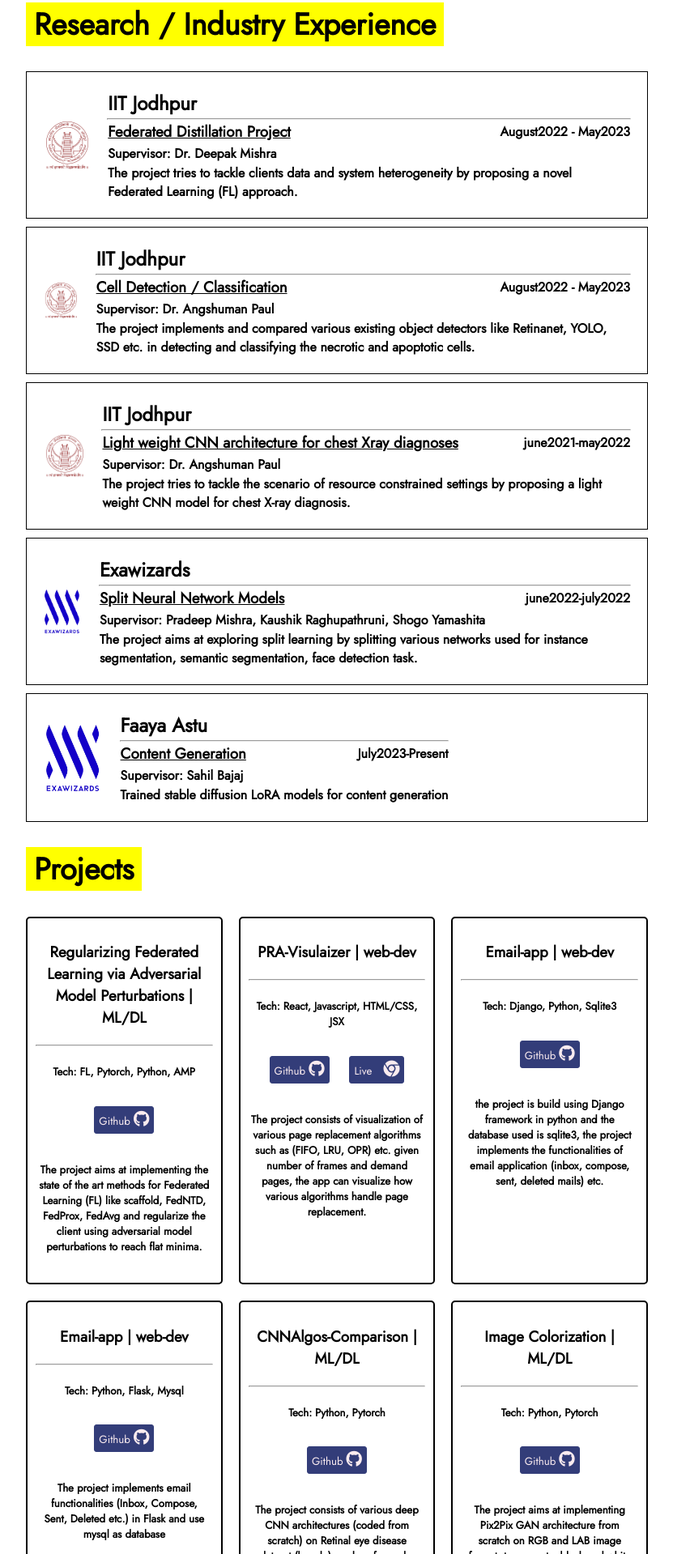
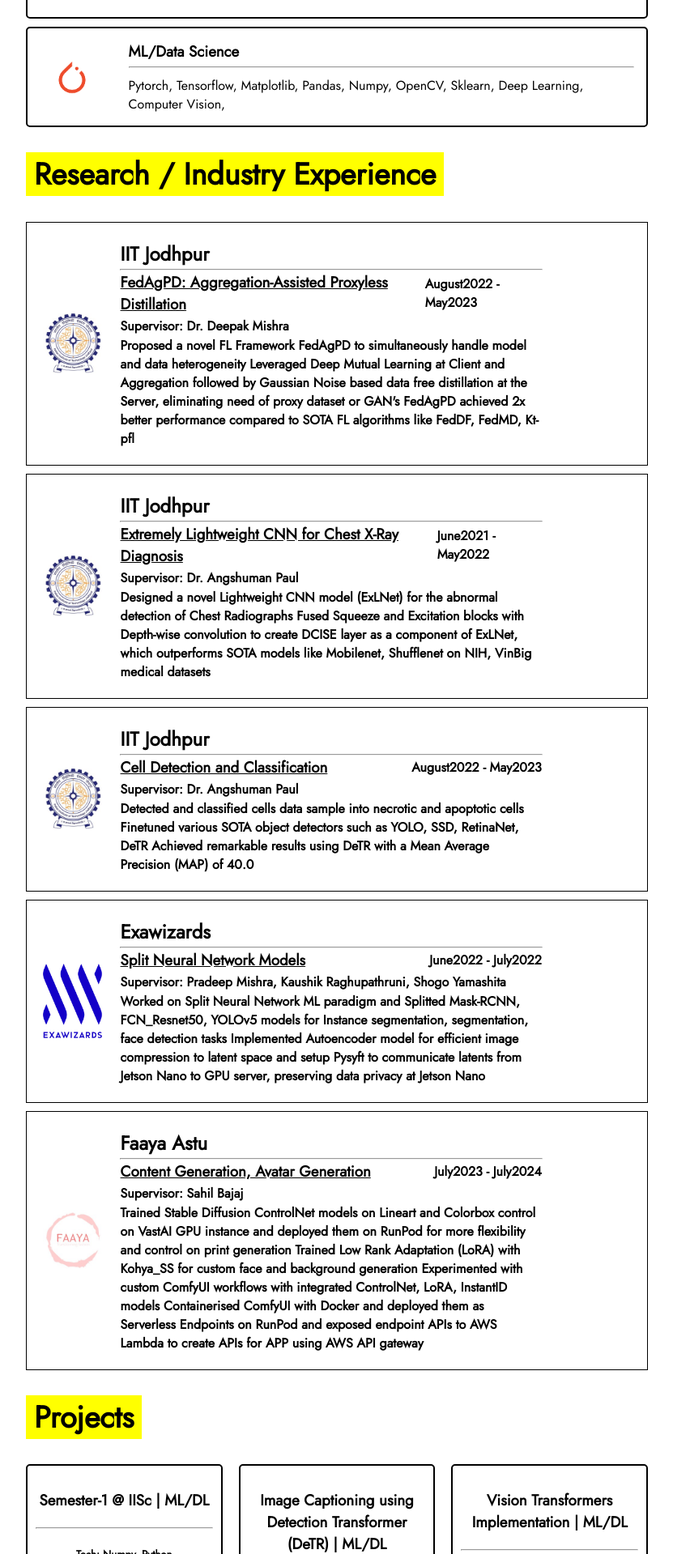
Before and after one commit to nirbhay-design/portfolio-django, a Django app: page / in a window 1280 px wide. Shown: the part 1909-3828 px from the top of the page at 81% size, without its empty margins (224-1055 px from the left). Run offline with Django 4.2, Linux system fonts and the light colour scheme; some libraries are stand-ins or nearby versions.

Commit message:
updating website

```diff
--- a/app_portfolio/views.py
+++ b/app_portfolio/views.py
@@ -18,7 +18,38 @@ def home(request):
     skill_images = ['django_image.png', 'nodejs_image.png', 'pytorch_image.png', 'flask_image.png', 'react_image.png', 'tensorflow_image.png','mysql_image.png','mongodb_image.jpg','numpy_image.png','firebase_image.webp']
     skill_images = list(map(lambda x:'images/'+x,skill_images))
 
-    projects = [{
+    projects = [
+    {
+        'image':'images/iisc.jpg',
+        'title':'Semester-1 @ IISc',
+        'github':'https://github.com/nirbhay-design/IISC_SEM1.git',
+        'url':None,
+        'category':'ML/DL',
+        'techs':'Numpy, Python',
+        'description': 'The repo contains the first semester assignments and PYQs for STOMA, LAA, DSA, CMO'
+    },
+
+    {
+        'image':'images/pytorch_image.png',
+        'title':'Image Captioning using Detection Transformer (DeTR)',
+        'github':'https://github.com/nirbhay-design/image-caption-detr.git',
+        'url':None,
+        'category':'ML/DL',
+        'techs':'Pytorch, Transformers, Python',
+        'description': 'Implemented modified DeTR from scratch in pytorch for image captioning task. Trained DeTR on Flickr30k dataset for 500 epochs and achieved a BLEU score of 57.36 on Flickr8k dataset'
+    },
+
+    {
+        'image':'images/pytorch_image.png',
+        'title':'Vision Transformers Implementation',
+        'github':'https://github.com/nirbhay-design/Transformers-Implementation.git',
+        'url':None,
+        'category':'ML/DL',
+        'techs':'Pytorch, Vision Transformers, Python',
+        'description': 'Implemented 11 SOTA research papers on vision transformers variants like Swin Transformer, Pyramid ViT, Convolution ViT etc. for Image Classification from scratch in pytorch'
+    },
+
+    {
         'image':'images/pytorch_image.png',
         'title':'Regularizing Federated Learning via Adversarial Model Perturbations',
         'github':'https://github.com/nirbhay-design/DAI_Project',
@@ -26,6 +57,26 @@ def home(request):
         'category':'ML/DL',
         'techs':'FL, Pytorch, Python, AMP',
         'description': 'The project aims at implementing the state of the art methods for Federated Learning (FL) like scaffold, FedNTD, FedProx, FedAvg and regularize the client using adversarial model perturbations to reach flat minima.'
+    },
+
+    {
+        'image':'images/pytorch_image.png',
+        'title':'CNNAlgos-Comparison',
+        'github':'https://github.com/nirbhay-design/CNNAlgosComparison',
+        'url':None,
+        'category':'ML/DL',
+        'techs':'Python, Pytorch',
+        'description':'The project consists of various deep CNN architectures (coded from scratch) on Retinal eye disease dataset (kaggle), and performed a comparative study among these deep architectures'
+    },
+
+    {
+        'image':'images/pytorch_image.png',
+        'title':'Image Colorization',
+        'github':'https://github.com/nirbhay-design/dlops-project',
+        'url':None,
+        'category':'ML/DL',
+        'techs':'Python, Pytorch',
+        'description':'The project aims at implementing Pix2Pix GAN architecture from scratch on RGB and LAB image format, to convert a black and white image to colored image'
     },
 
     {
@@ -48,51 +99,25 @@ def home(request):
         'description':'the project is build using Django framework in python and the database used is sqlite3, the project implements the functionalities of email application (inbox, compose, sent, deleted mails) etc.'
     },
 
-    {
-        'image':'images/flask_image.png',
-        'title':'Email-app',
-        'github':'https://github.com/nirbhay-design/email-service',
-        'url':None,
-        'category':'web-dev',
-        'techs':'Python, Flask, Mysql',
-        'description':'The project implements email functionalities (Inbox, Compose, Sent, Deleted etc.) in Flask and use mysql as database'
-    },
+    # {
+    #     'image':'images/flask_image.png',
+    #     'title':'Email-app',
+    #     'github':'https://github.com/nirbhay-design/email-service',
+    #     'url':None,
+    #     'category':'web-dev',
+    #     'techs':'Python, Flask, Mysql',
+    #     'description':'The project implements email functionalities (Inbox, Compose, Sent, Deleted etc.) in Flask and use mysql as database'
+    # },
 
-    {
-        'image':'images/pytorch_image.png',
-        'title':'CNNAlgos-Comparison',
-        'github':'https://github.com/nirbhay-design/CNNAlgosComparison',
-        'url':None,
-        'category':'ML/DL',
-        'techs':'Python, Pytorch',
-        'description':'The project consists of various deep CNN architectures (coded from scratch) on Retinal eye disease dataset (kaggle), and performed a comparative study among these deep architectures'
-    },
-
-    {
-        'image':'images/pytorch_image.png',
-        'title':'Image Colorization',
-        'github':'https://github.com/nirbhay-design/dlops-project',
-        'url':None,
-        'category':'ML/DL',
-        'techs':'Python, Pytorch',
-        'description':'The project aims at implementing Pix2Pix GAN architecture from scratch on RGB and LAB image format, to convert a black and white image to colored image'
-    }
-
-    ,
-
-    {
-        'image':'images/nodejs_image.png',
-        'title':'Video-conferencing-app',
-        'github':'https://github.com/nirbhay-design/CN-Project',
-        'url':None,
-        'category':'web-dev',
-        'techs':'Nodejs, ejs',
-        'description':'The project aims at implementing live video call and chat application using nodejs and ejs'
-    }
-
-    ,
-
-
+    # {
+    #     'image':'images/nodejs_image.png',
+    #     'title':'Video-conferencing-app',
+    #     'github':'https://github.com/nirbhay-design/CN-Project',
+    #     'url':None,
+    #     'category':'web-dev',
+    #     'techs':'Nodejs, ejs',
+    #     'description':'The project aims at implementing live video call and chat application using nodejs and ejs'
+    # }
 
     {
         'image':'images/pytorch_image.png',
@@ -104,15 +129,15 @@ def home(request):
         'description':'the project is build using pytorch library and the final trained model is then used for real time detection using openCV and also the testing can be done from web application build using flask'
     },
 
-    {
-        'image':'images/tensorflow_image.png',
-        'title':'Exploring TfLite',
-        'github':'https://github.com/nirbhay-design/embedded-project',
-        'url':None,
-        'category':'ML/DL',
-        'techs':'Python, Tensorflow, TfLite',
-        'description':'The project aims at exploring TfLite framework for reducing the model size, for inference purposes. The project implements 3 tasks and compared performance between tflite model and normal tensorflow model'
-    }
+    # {
+    #     'image':'images/tensorflow_image.png',
+    #     'title':'Exploring TfLite',
+    #     'github':'https://github.com/nirbhay-design/embedded-project',
+    #     'url':None,
+    #     'category':'ML/DL',
+    #     'techs':'Python, Tensorflow, TfLite',
+    #     'description':'The project aims at exploring TfLite framework for reducing the model size, for inference purposes. The project implements 3 tasks and compared performance between tflite model and normal tensorflow model'
+    # }
 
     ]
 
@@ -123,45 +148,61 @@ def home(request):
     experience = [
         {
             'under':'Dr. Deepak Mishra',
-            'title':'Federated Distillation Project',
+            'title':'FedAgPD: Aggregation-Assisted Proxyless Distillation',
             'duration':'August2022 - May2023',
             'image':'images/iitj.png',
             'institute':'IIT Jodhpur' ,
-            'desc':'The project tries to tackle clients data and system heterogeneity by proposing a novel Federated Learning (FL) approach.'
+            'desc':"""Proposed a novel FL Framework FedAgPD to simultaneously handle model and data heterogeneity
+                Leveraged Deep Mutual Learning at Client and Aggregation followed by Gaussian Noise based data free
+                distillation at the Server, eliminating need of proxy dataset or GAN's
+                FedAgPD achieved 2x better performance compared to SOTA FL algorithms like FedDF, FedMD, Kt-pfl"""
         },
 
         {
             'under':'Dr. Angshuman Paul',
-            'title':'Cell Detection / Classification',
-            'duration':'August2022 - May2023',
+            'title':'Extremely Lightweight CNN for Chest X-Ray Diagnosis',
+            'duration':'June2021 - May2022',
             'image':'images/iitj.png',
             'institute':'IIT Jodhpur',
-            'desc':'The project implements and compared various existing object detectors like Retinanet, YOLO, SSD etc. in detecting and classifying the necrotic and apoptotic cells.'
+            'desc':"""Designed a novel Lightweight CNN model (ExLNet) for the abnormal detection of Chest Radiographs
+Fused Squeeze and Excitation blocks with Depth-wise convolution to create DCISE layer as a component of
+ExLNet, which outperforms SOTA models like Mobilenet, Shufflenet on NIH, VinBig medical datasets"""
         },
 
         {
             'under':'Dr. Angshuman Paul',
-            'title':'Light weight CNN architecture for chest Xray diagnoses',
-            'duration':'june2021-may2022',
+            'title':'Cell Detection and Classification',
+            'duration':'August2022 - May2023',
             'image':'images/iitj.png',
             'institute':'IIT Jodhpur',
-            'desc':'The project tries to tackle the scenario of resource constrained settings by proposing a light weight CNN model for chest X-ray diagnosis.'
+            'desc': """Detected and classified cells data sample into necrotic and apoptotic cells
+Finetuned various SOTA object detectors such as YOLO, SSD, RetinaNet, DeTR
+Achieved remarkable results using DeTR with a Mean Average Precision (MAP) of 40.0"""
         },
+
         {
             'under':'Pradeep Mishra, Kaushik Raghupathruni, Shogo Yamashita',
             'title':'Split Neural Network Models',
-            'duration':'june2022-july2022',
+            'duration':'June2022 - July2022',
             'image':'images/exawizards.png',
             'institute':'Exawizards',
-            'desc':'The project aims at exploring split learning by splitting various networks used for instance segmentation, semantic segmentation, face detection task.'
+            'desc':"""Worked on Split Neural Network ML paradigm and Splitted Mask-RCNN, FCN_Resnet50, YOLOv5 models for
+Instance segmentation, segmentation, face detection tasks
+Implemented Autoencoder model for efficient image compression to latent space and setup Pysyft to
+communicate latents from Jetson Nano to GPU server, preserving data privacy at Jetson Nano"""
         },
          {
             'under':'Sahil Bajaj',
-            'title':'Content Generation',
-            'duration':'July2023-Present',
-            'image':'images/exawizards.png',
+            'title':'Content Generation, Avatar Generation',
+            'duration':'July2023 - July2024',
+            'image':'images/Faayaastu.jpg',
             'institute':'Faaya Astu',
-            'desc':'Trained stable diffusion LoRA models for content generation'
+            'desc':"""Trained Stable Diffusion ControlNet models on Lineart and Colorbox control on VastAI GPU instance and
+deployed them on RunPod for more flexibility and control on print generation
+Trained Low Rank Adaptation (LoRA) with Kohya_SS for custom face and background generation
+Experimented with custom ComfyUI workflows with integrated ControlNet, LoRA, InstantID models
+Containerised ComfyUI with Docker and deployed them as Serverless Endpoints on RunPod and exposed endpoint
+APIs to AWS Lambda to create APIs for APP using AWS API gateway"""
         }
     ]
 
--- a/static/home.css
+++ b/static/home.css
@@ -104,6 +104,7 @@ body {
     padding:5px 20px 5px 20px;
     border-color: #2BAE66;
     color: #FCF6F5;
+    transition: 300ms linear;
 }
 
 .Resume:hover {
@@ -251,6 +252,7 @@ a {
     padding:5px 20px 5px 20px;
     border-color: #D2302C;
     color: #F7F7F9;
+    transition: 300ms linear;
 }
 
 .anchor_button_foot:hover {
@@ -280,10 +282,11 @@ a {
 }
 
 .exp_img {
-    width:90%;
+    width:100%;
 }
 
 .exp_info {
+    width: 70%;
     padding:10px;
 }
 
--- a/templates/home.html
+++ b/templates/home.html
@@ -5,7 +5,7 @@
     <meta charset="UTF-8">
     <meta http-equiv="X-UA-Compatible" content="IE=edge">
     <meta name="viewport" content="width=device-width, initial-scale=1.0">
-    <link rel="icon" href="{% static 'images/profile-picture.png' %}" />
+    <link rel="icon" href="{% static 'images/nirbhay_sharma_iisc.jpeg' %}" />
     <script src="https://kit.fontawesome.com/74cf293773.js" crossorigin="anonymous"></script>
     <script src="https://ajax.googleapis.com/ajax/libs/jquery/3.6.0/jquery.min.js"></script>
     <title>Nirbhay-Sharma</title>
@@ -20,7 +20,7 @@
                 <h2 class="Name"> Nirbhay Sharma </h2>
                 <i class="fa-solid fa-handshake-simple"></i>
             </div>
-            <button class="resume__button" onclick="location.href='resume/'">Resume/CV</button>
+            <button class="resume__button" onclick="location.href='http://github.com/nirbhay-design'">Github</button>
         </div>
 
         <div class = "ContentHeadline">
@@ -30,16 +30,16 @@
         <h1 class ='greet'> Hi I am Nirbhay Sharma! </h1>
 
         <div class = 'portfolio_pic_div'>
-            <img src="{% static 'images/profile-picture.png' %}" class = "portfolio_pic"/>
+            <img src="{% static 'images/nirbhay_sharma_iisc.jpeg' %}" class = "portfolio_pic"/>
         </div>
 
         <ul>
-        <li class = 'about_me_li'> Hi, I am Nirbhay Sharma. I have recently completed my B.Tech in Computer Science and Engineering (CSE) from IIT Jodhpur. I am a Machine Learning enthusiast and holds a good experience in Pytorch and Python. I really like reading new state-of-the-art research papers realated to ML and implementing them from scratch fascinates me. Apart from that, I have a keen interest in exercise and yoga to keep myself fit to learn the skills :). Hope you like my profile !!!.  </li>
+        <li class = 'about_me_li'> Hi, I am Nirbhay Sharma. I am currently pursuing M.Tech in Artificial Intelligence (AI) from Indian Institute of Science (IISc) Bangalore. I have recently completed my B.Tech in Computer Science and Engineering (CSE) from IIT Jodhpur. I am a Machine Learning enthusiast and holds a good experience in Pytorch and Python. I really like reading new state-of-the-art research papers realated to ML and implementing them from scratch fascinates me. Apart from that, I have a keen interest in exercise and yoga to keep myself fit to learn the skills :). Hope you like my profile !!!.  </li>
         </ul>
 
         <div class = "ResumePdf">
-            <button class="Resume" onclick="location.href='https://drive.google.com/file/d/1s4TG8f-KUlHiDKEKxeYdNsH7od1BYdGf/view?usp=sharing'">Resume</button>
-            <button class="Resume" onclick="location.href='https://drive.google.com/file/d/1dOvRjJmd77JsW2HBkT945fVlDLgF8FRK/view?usp=drive_link'"> Curriculum Vitae (CV)</button>
+            <button class="Resume" onclick="location.href='https://drive.google.com/file/d/15BtiMickjO3IvpfHos4nVI6hq543sWDI/view?usp=sharing'">Resume</button>
+            <button class="Resume" onclick="location.href='https://drive.google.com/file/d/10VjLSHholafRPDIud4vwHMjT0SeCPdCi/view?usp=drive_link'"> Curriculum Vitae (CV)</button>
         </div>
 
         <div class = "ContentHeadline">
@@ -47,6 +47,7 @@
         </div>
 
         <ul>
+            <li> M.Tech Artificial Intelligence, Indian Institute of Science (IISc) Bangalore, CGPA: <strong> 8.7 </strong> /10, AIR-6 GATE DA </li>
             <li> B.Tech Computer Science and Engineering, Indian Institute of Technology (IIT) Jodhpur, CGPA: <strong> 8.97 </strong> /10 </li>
             <li> Class 12, PCM, Dehradun Public School, Percentage: <strong> 96.4 </strong> </li>
             <li> Class 10, SD Public School, CGPA: <strong> 10 </strong>/10 </li>
@@ -58,7 +59,7 @@
 
         <ul>
             <li> An Extremely Lightweight CNN Model For the Diagnosis of Chest Radiographs in Resource-constrained Environments, <i> International Journal of Medical Physics 2023 </i>, <a href="https://aapm.onlinelibrary.wiley.com/doi/abs/10.1002/mp.16722" > [Paper] </a> </li>
-            <li> Aggregation-Assisted Proxyless Distillation: A Novel Approach for Handling System Heterogeneity in Federated Learning, <i> International Joint Conference on Neural Networks (IJCNN) 2024 </i> </li>
+            <li> Aggregation-Assisted Proxyless Distillation: A Novel Approach for Handling System Heterogeneity in Federated Learning, <i> International Joint Conference on Neural Networks (IJCNN) 2024 </i>, <a href="https://ieeexplore.ieee.org/document/10650564" > [Paper] </a> </li>
         </ul>
 
         <div class = "ContentHeadline">
```
Also changed, not shown: static/images/Faayaastu.jpg (added), static/images/iisc.jpg (added), static/images/iitj.png, static/images/nirbhay_sharma_iisc.jpeg (added).
